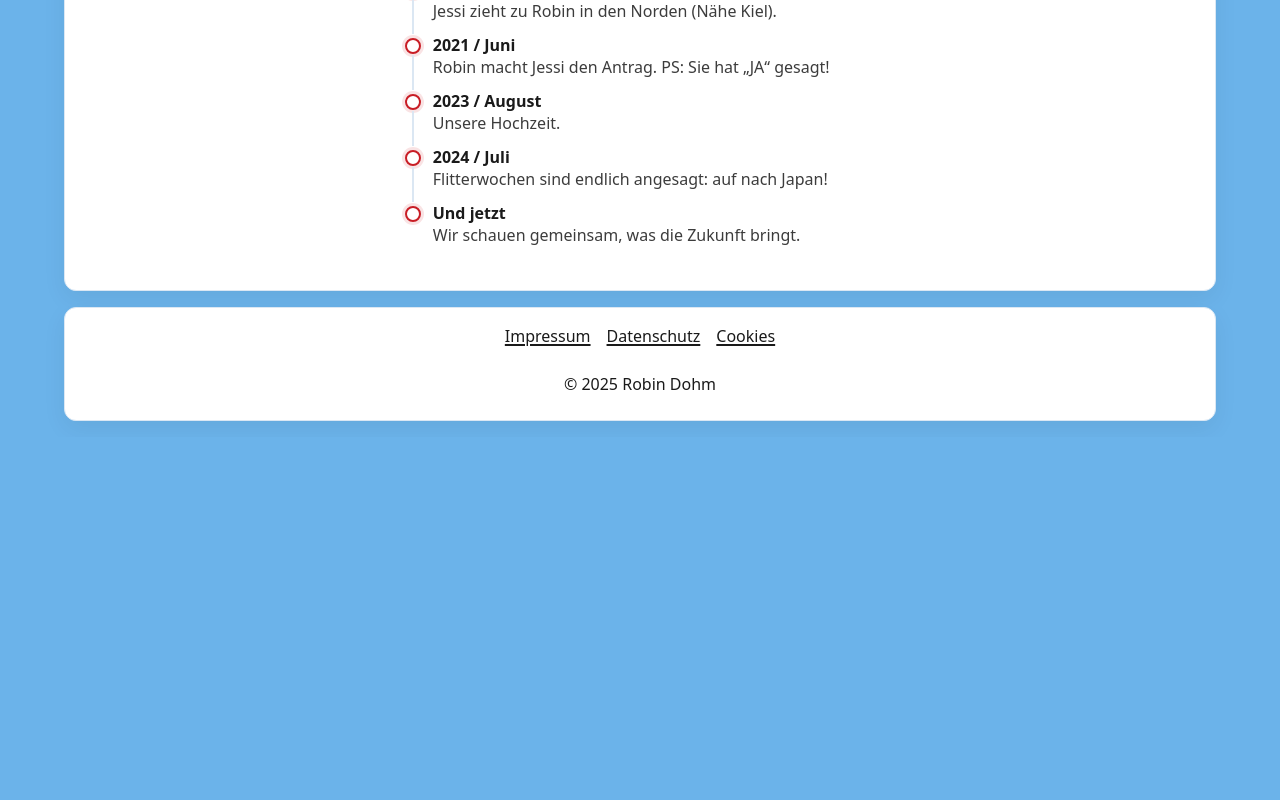
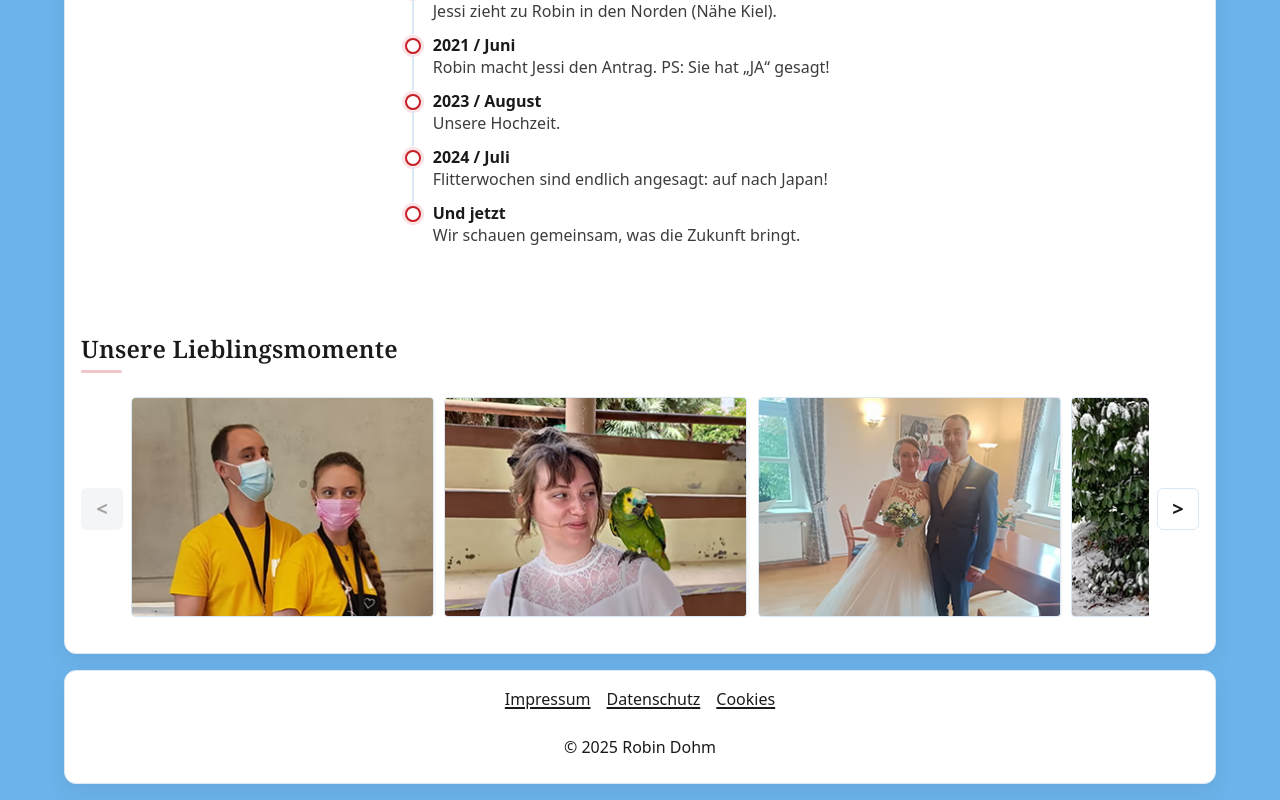
Before and after one commit to IU-Webprogrammierung/webprogrammierung-RobinDohm, a Next.js app: page /wer-sind-wir in a window 1280 px wide. Shown: the part 2949-3749 px from the top of the page. Before the commit the page ends 3386 px from the top, so only its background shows below. Built offline with nearby package versions, Linux system fonts and the light colour scheme.

Commit message:
feat (pages/wer-sind-wir): Added ImageRail

```diff
--- a/app/(pages)/wer-sind-wir/page.tsx
+++ b/app/(pages)/wer-sind-wir/page.tsx
@@ -1,8 +1,9 @@
 import { Banner } from "@/components/Banner";
 import { Hero } from "@/components/Hero";
+import { ImageRail } from "@/components/ImageRail";
 import { AboutSection } from "@/components/sections/wer-sind-wir/AboutSection";
 import { StorySection } from "@/components/sections/wer-sind-wir/StorySection";
-import { banner } from "@/data/wer-sind-wir";
+import { banner, momentsContent } from "@/data/wer-sind-wir";
 
 export default function AboutUs() {
   return (
@@ -29,6 +30,12 @@ export default function AboutUs() {
 
       {/* Unsere Geschichte */}
       <StorySection />
+
+      {/* Unsere Lieblingsmomente */}
+      <ImageRail
+        images={momentsContent.images}
+        title="Unsere Lieblingsmomente"
+      />
     </main>
   );
 }
--- a/data/wer-sind-wir.ts
+++ b/data/wer-sind-wir.ts
@@ -10,6 +10,11 @@ export type Person = {
   };
   paragraphs: string[];
   reverseOnMd?: boolean;
+};
+
+export type MomentsContent = {
+  heading: string;
+  images: { src: string; alt: string; width: number; height: number }[];
 };
 
 export const people: Person[] = [
@@ -79,3 +84,57 @@ export const storyTimeline: TimelineItem[] = [
     description: "Wir schauen gemeinsam, was die Zukunft bringt.",
   },
 ];
+
+export const momentsContent: MomentsContent = {
+  heading: "Unsere Lieblingsmomente",
+  images: [
+    {
+      src: "/img/wersindwir/moments_01.avif",
+      alt: "Robin und Jessi mit Masken zu Corona auf der DoKomi",
+      width: 303,
+      height: 220,
+    },
+    {
+      src: "/img/wersindwir/moments_02.avif",
+      alt: "Jessi mit einem Papagei auf der Schulter",
+      width: 303,
+      height: 220,
+    },
+    {
+      src: "/img/wersindwir/moments_03.avif",
+      alt: "Robin und Jessi im Standesamt bei Ihrer Hochzeit",
+      width: 303,
+      height: 220,
+    },
+    {
+      src: "/img/wersindwir/moments_04.avif",
+      alt: "Jessi steht mit Kater Merlin im Arm draußen im Schnee",
+      width: 303,
+      height: 220,
+    },
+    {
+      src: "/img/wersindwir/moments_05.avif",
+      alt: "Robin und Jessi mit Weihnachtsmütze und Geweih vor einem Fernseher",
+      width: 303,
+      height: 220,
+    },
+    {
+      src: "/img/wersindwir/moments_06.avif",
+      alt: "Die Familie zu Weihnachten",
+      width: 303,
+      height: 220,
+    },
+    {
+      src: "/img/wersindwir/moments_07.avif",
+      alt: "Robin mit Kater Merlin auf dem Arm",
+      width: 303,
+      height: 220,
+    },
+    {
+      src: "/img/wersindwir/moments_08.avif",
+      alt: "Robin und Kater Kumo arbeiten gemeinsam am Computer",
+      width: 303,
+      height: 220,
+    },
+  ],
+};
```
